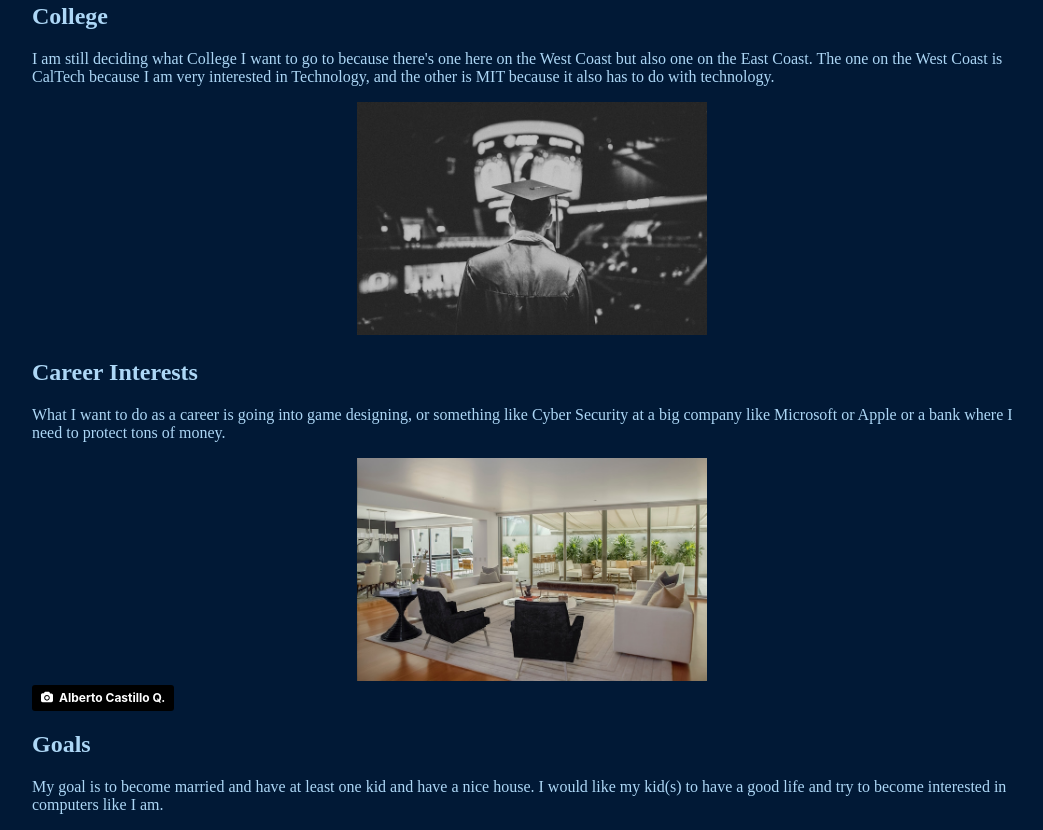
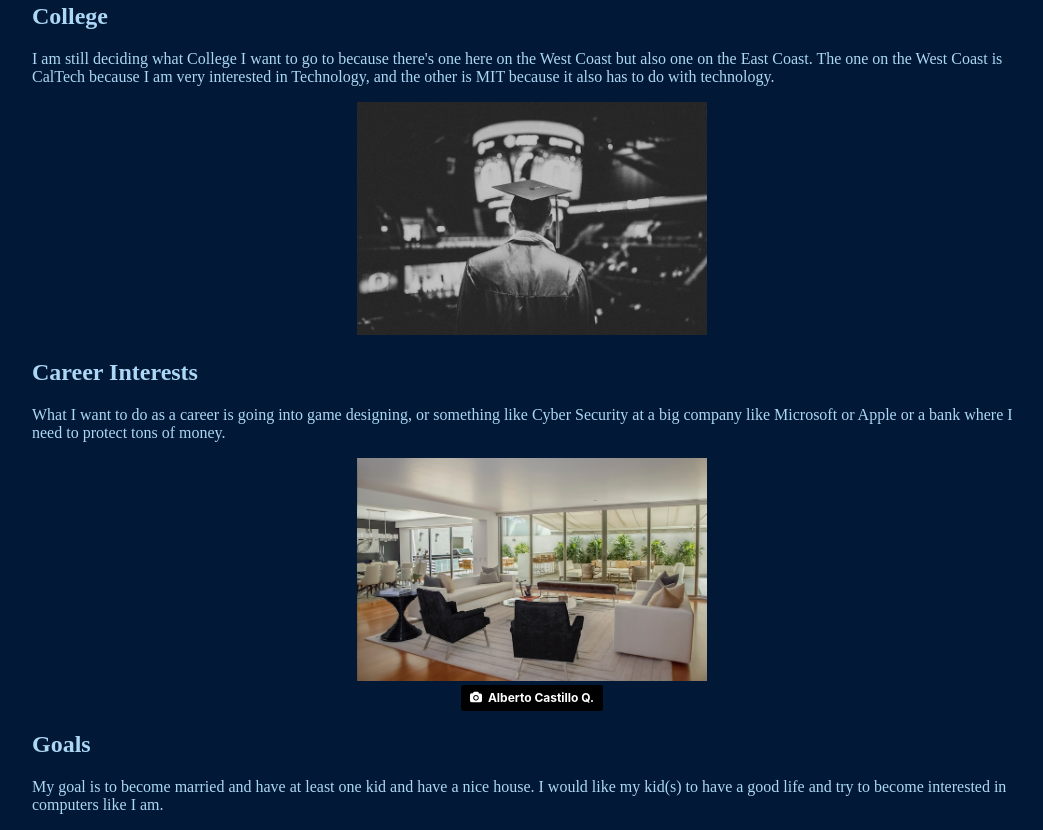
Before and after one commit to NickNackPattyWack/NickNackPattyWack.github.io, a plain HTML site: page future.html in a window 1280 px wide. Shown: the part 471-1301 px from the top of the page, without its empty margins (118-1161 px from the left). Drawn offline with Linux system fonts and the light colour scheme.

Commit message:
Update future.html

```diff
--- a/future.html
+++ b/future.html
@@ -28,7 +28,7 @@
             <h2>Career Interests</h2>
             <p>What I want to do as a career is going into game designing, or something like Cyber Security at a big company like Microsoft or Apple or a bank where I need to protect tons of money.</p>
             <div><img src="images/house.jpg" class="house" alt="code" width="350"></div>
-            <a style="background-color:black;color:white;text-decoration:none;padding:4px 6px;font-family:-apple-system, BlinkMacSystemFont, &quot;San Francisco&quot;, &quot;Helvetica Neue&quot;, Helvetica, Ubuntu, Roboto, Noto, &quot;Segoe UI&quot;, Arial, sans-serif;font-size:12px;font-weight:bold;line-height:1.2;display:inline-block;border-radius:3px;" href="https://unsplash.com/@alcasqui?utm_medium=referral&amp;utm_campaign=photographer-credit&amp;utm_content=creditBadge" target="_blank" rel="noopener noreferrer" title="Download free do whatever you want high-resolution photos from Alberto Castillo Q."><span style="display:inline-block;padding:2px 3px;"><svg xmlns="http://www.w3.org/2000/svg" style="height:12px;width:auto;position:relative;vertical-align:middle;top:-1px;fill:white;" viewBox="0 0 32 32"><title></title><path d="M20.8 18.1c0 2.7-2.2 4.8-4.8 4.8s-4.8-2.1-4.8-4.8c0-2.7 2.2-4.8 4.8-4.8 2.7.1 4.8 2.2 4.8 4.8zm11.2-7.4v14.9c0 2.3-1.9 4.3-4.3 4.3h-23.4c-2.4 0-4.3-1.9-4.3-4.3v-15c0-2.3 1.9-4.3 4.3-4.3h3.7l.8-2.3c.4-1.1 1.7-2 2.9-2h8.6c1.2 0 2.5.9 2.9 2l.8 2.4h3.7c2.4 0 4.3 1.9 4.3 4.3zm-8.6 7.5c0-4.1-3.3-7.5-7.5-7.5-4.1 0-7.5 3.4-7.5 7.5s3.3 7.5 7.5 7.5c4.2-.1 7.5-3.4 7.5-7.5z"></path></svg></span><span style="display:inline-block;padding:2px 3px;">Alberto Castillo Q.</span></a>
+            <div><a style="background-color:black;color:white;text-decoration:none;padding:4px 6px;font-family:-apple-system, BlinkMacSystemFont, &quot;San Francisco&quot;, &quot;Helvetica Neue&quot;, Helvetica, Ubuntu, Roboto, Noto, &quot;Segoe UI&quot;, Arial, sans-serif;font-size:12px;font-weight:bold;line-height:1.2;display:inline-block;border-radius:3px;" href="https://unsplash.com/@alcasqui?utm_medium=referral&amp;utm_campaign=photographer-credit&amp;utm_content=creditBadge" target="_blank" rel="noopener noreferrer" title="Download free do whatever you want high-resolution photos from Alberto Castillo Q."><span style="display:inline-block;padding:2px 3px;"><svg xmlns="http://www.w3.org/2000/svg" style="height:12px;width:auto;position:relative;vertical-align:middle;top:-1px;fill:white;" viewBox="0 0 32 32"><title></title><path d="M20.8 18.1c0 2.7-2.2 4.8-4.8 4.8s-4.8-2.1-4.8-4.8c0-2.7 2.2-4.8 4.8-4.8 2.7.1 4.8 2.2 4.8 4.8zm11.2-7.4v14.9c0 2.3-1.9 4.3-4.3 4.3h-23.4c-2.4 0-4.3-1.9-4.3-4.3v-15c0-2.3 1.9-4.3 4.3-4.3h3.7l.8-2.3c.4-1.1 1.7-2 2.9-2h8.6c1.2 0 2.5.9 2.9 2l.8 2.4h3.7c2.4 0 4.3 1.9 4.3 4.3zm-8.6 7.5c0-4.1-3.3-7.5-7.5-7.5-4.1 0-7.5 3.4-7.5 7.5s3.3 7.5 7.5 7.5c4.2-.1 7.5-3.4 7.5-7.5z"></path></svg></span><span style="display:inline-block;padding:2px 3px;">Alberto Castillo Q.</span></a></div>
         </article>
         <article>
             <h2>Goals</h2>
```
